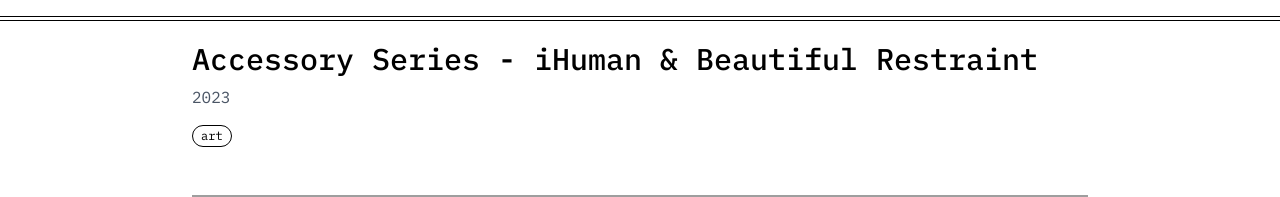
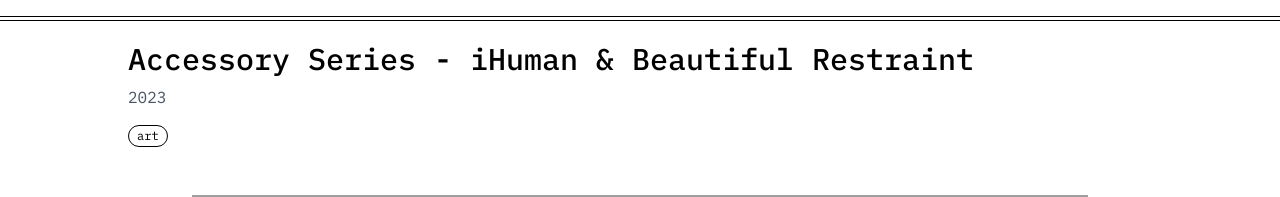
Before and after one commit to kygchng/kylife, a Next.js app: page /work/accesory-series in a window 1280 px wide. Shown: the part 151-348 px from the top of the page. Built offline with nearby package versions, Linux system fonts and the light colour scheme; grey boxes are pictures that could not be loaded.

Commit message:
change work filters and margins

```diff
--- a/app/work/[slug]/page.tsx
+++ b/app/work/[slug]/page.tsx
@@ -24,7 +24,7 @@
   return (
     <div className="px-4 md:px-6 py-6 pb-16">
       {/* Project Header */}
-      <div className="max-w-4xl mx-auto mb-12">
+      <div className="max-w-5xl mx-auto mb-12">
         <h1 className="text-3xl font-medium mb-2">{project.title}</h1>
         <p className="text-gray-600 mb-4">{formattedDate}</p>
         <div className="flex flex-wrap gap-2">
--- a/app/work/page.tsx
+++ b/app/work/page.tsx
@@ -5,8 +5,8 @@
   searchParams: { filter?: string };
 }
 
-export default function WorkPage({ searchParams }: WorkPageProps) {
-  const filter = searchParams.filter || "all";
+export default async function WorkPage({ searchParams }: WorkPageProps) {
+  const filter = await searchParams.filter || "all";
 
   return (
     <div className="px-4 md:px-6 py-6 pb-16 orange-cursor">
--- a/components/work/WorkFilters.tsx
+++ b/components/work/WorkFilters.tsx
@@ -2,7 +2,7 @@
 
 import { useRouter, useSearchParams } from "next/navigation";
 
-const FILTERS = ["all", "build", "art", "misc"] as const;
+const FILTERS = ["all", "art", "build", "misc"] as const;
 
 export default function WorkFilters() {
   const router = useRouter();
--- a/lib/types.ts
+++ b/lib/types.ts
@@ -1,4 +1,4 @@
-export type Tag = "build" | "art" | "misc";
+export type Tag = "art" | "build" | "misc";
 
 // Content block types for flexible project pages
 export type ContentBlock =
```
